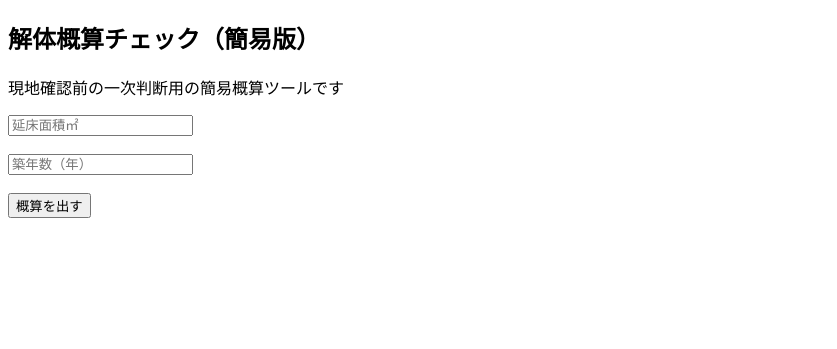
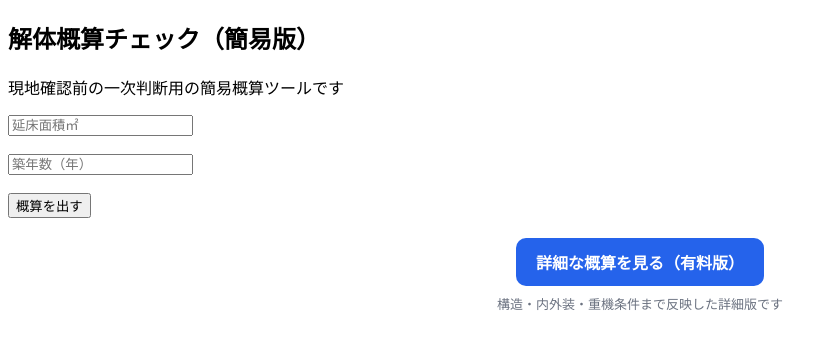
Before and after one commit to tairikusatoh-design/kaitaigaisantool, a Flask app: page / in a window 1280 px wide. Shown: the top 349 px of the page, without its empty margins (0-837 px from the left). Run offline with Flask 3, Linux system fonts and the light colour scheme.

Commit message:
Update index.html

```diff
--- a/templates/index.html
+++ b/templates/index.html
@@ -17,6 +17,23 @@
 
 <div id="result" style="margin-top:20px;"></div>
 
+    <div style="margin-top:20px; text-align:center;">
+  <a href="/paid" style="
+    display:inline-block;
+    background:#2563eb;
+    color:#fff;
+    padding:12px 20px;
+    border-radius:10px;
+    text-decoration:none;
+    font-weight:bold;
+  ">
+    詳細な概算を見る（有料版）
+  </a>
+
+  <p style="font-size:13px; color:#6b7280; margin-top:8px;">
+    構造・内外装・重機条件まで反映した詳細版です
+  </p>
+</div>
 <script>
 function calc() {
     fetch("/calculate", {
```
